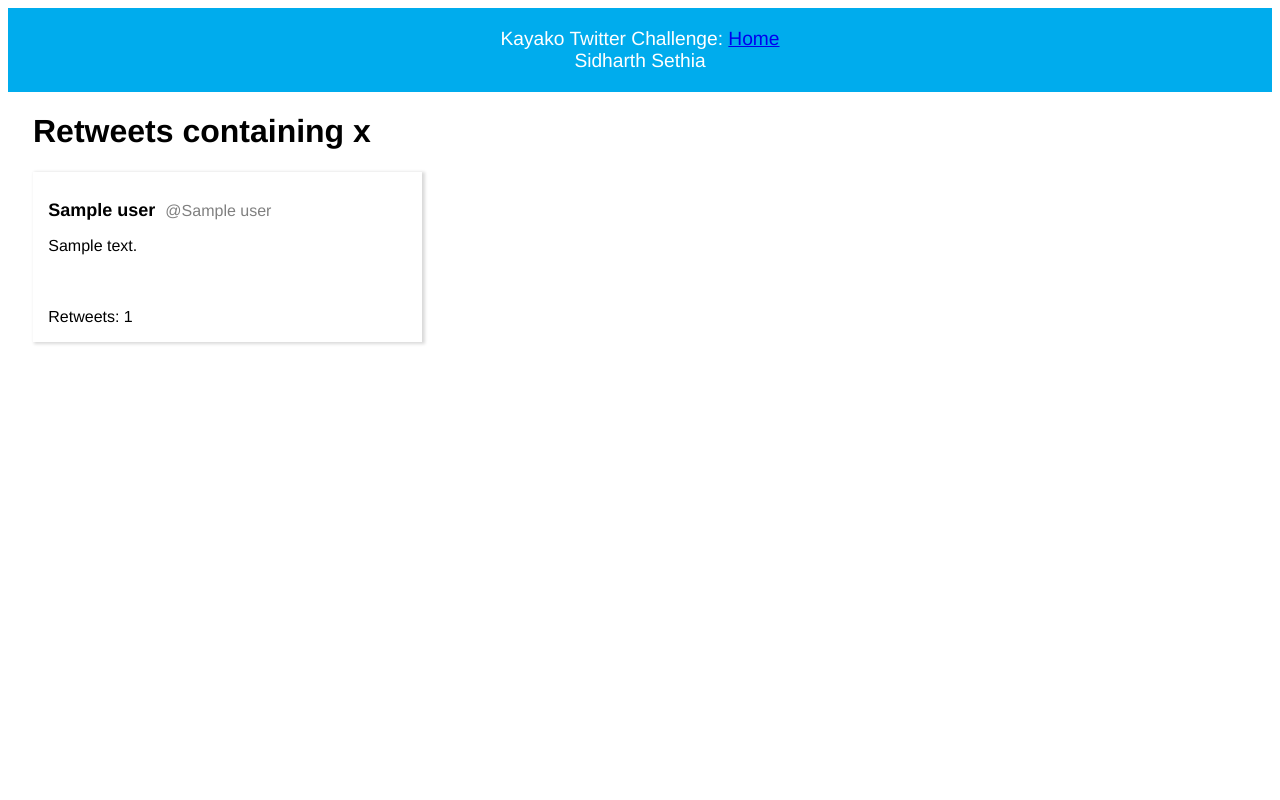
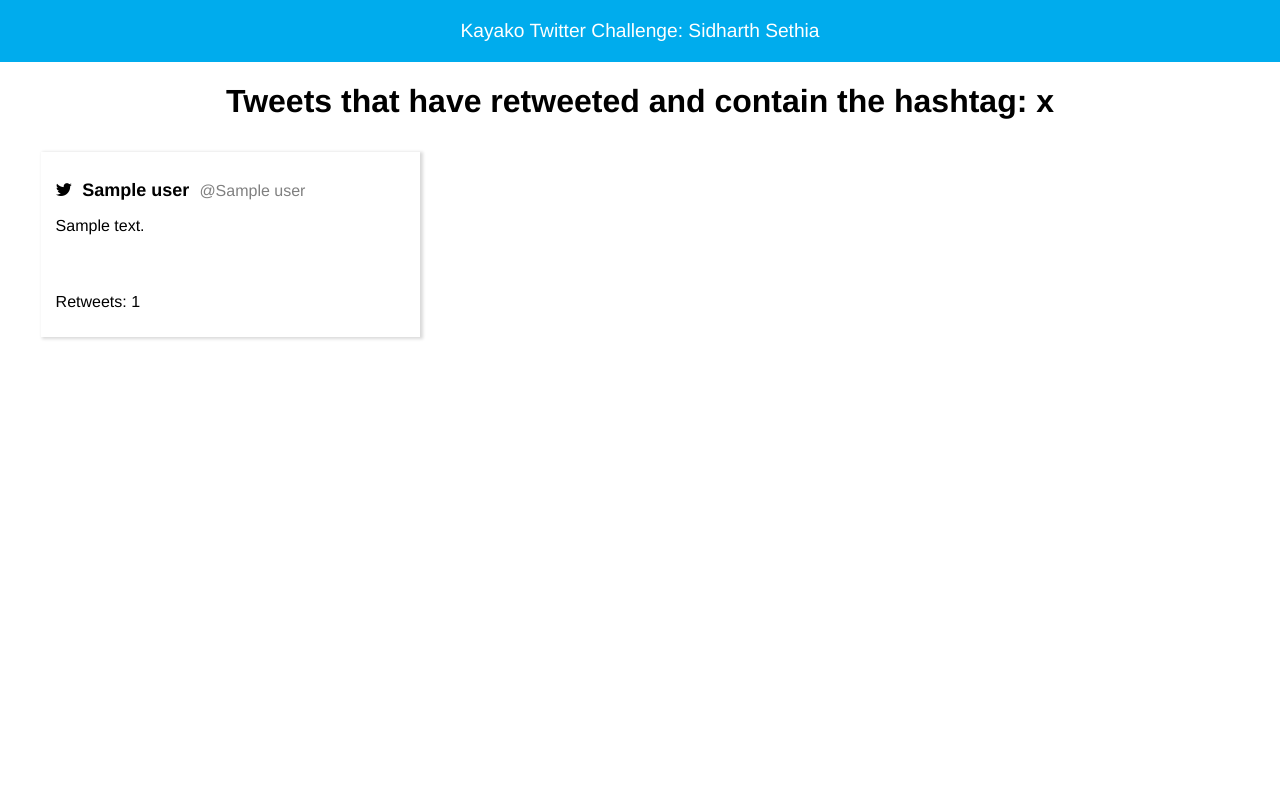
Before and after one commit to sidharthsethia/KayakoTwitterChallenge, a Flask app: template app/templates/index.html in a window 1280 px wide. Run offline with Flask 2, Linux system fonts and the light colour scheme; the template is opened without the code that fills it: most values are stand-ins (such as "Sample title", 1, 10 or a date in 2020).

Commit message:
Fix alignement

```diff
--- a/app/static/stylesheets/style.css
+++ b/app/static/stylesheets/style.css
@@ -1,5 +1,6 @@
 body{
     padding:0px;
+    margin:0px;
 }
 
 #heading {
@@ -12,25 +13,36 @@ body{
 }
 
 .column-4 {
-    background: white;
     font-family: "Helvetica Neue", Helvetica, Arial, sans-serif;
     font-style: normal;
-    box-shadow: 2px 1px 3px 1px rgba(0, 0, 0, 0.15);
     margin-bottom: 20px;
-    width: 32%;
+    width: 33.333%;
     display: inline-block;
     vertical-align: top;
-    margin-right: 1%;
+    float: left;
 }
 
+
 .tweet-text{
-    min-height:55px;
+    min-height:60px;
     font-family: "Helvetica Neue", Helvetica, Arial, sans-serif;
     font-style: normal;
 }
 
-.twitter-tweet{
+.twitter-tweet {
     margin: 10px 15px;
+    font-family: "Helvetica Neue", Helvetica, Arial, sans-serif;
+    font-style: normal;
+    box-shadow: 2px 1px 3px 1px rgba(0, 0, 0, 0.15);
+    padding: 10px 15px;
+}
+
+.twitter-logo{
+    font-size: 18px;
+    font-weight: 600;
+    display: inline-block;
+    margin-bottom: 0px;
+    margin-right: 10px;
     font-family: "Helvetica Neue", Helvetica, Arial, sans-serif;
     font-style: normal;
 }
@@ -67,13 +79,33 @@ body{
 }
 
 h1{
-    margin-left: 25px;
+    margin-left: auto;
     margin-right: auto;
+    text-align: center;
     font-family: "Helvetica Neue", Helvetica, Arial, sans-serif;
     font-style: normal;
 }
 
-@media screen and (max-width : 480px ) {
+a:link {
+    color: black;
+}
+
+/* visited link */
+a:visited {
+    color: black;
+}
+
+/* mouse over link */
+a:hover {
+    color: #00aced;
+}
+
+/* selected link */
+a:active {
+    color: #00aced;
+}
+
+@media screen and (max-width : 600px ) {
     .column-4{
         width: 94%;
         margin-left: 3%;
--- a/app/templates/base.html
+++ b/app/templates/base.html
@@ -1,6 +1,7 @@
 <html>
   <head>
     <link rel="stylesheet" href="../static/stylesheets/style.css">
+    <link rel="stylesheet" href="https://cdnjs.cloudflare.com/ajax/libs/font-awesome/4.7.0/css/font-awesome.min.css">
     <script lol="//platform.twitter.com/widgets.js" charset="utf-8"></script>
     {% if title %}
     <title>{{ title }} - Kayako Twitter Challenge</title>
@@ -9,7 +10,7 @@
     {% endif %}
   </head>
   <body>
-  <div id="heading"><big>Kayako Twitter Challenge: <a href="/index">Home</a><br>Sidharth Sethia</big></div>
+  <div id="heading"><big>Kayako Twitter Challenge: Sidharth Sethia</big></div>
     {% block content %}{% endblock %}
   </body>
 </html>
--- a/app/templates/index.html
+++ b/app/templates/index.html
@@ -1,11 +1,11 @@
 {% extends "base.html" %}
 {% block content %}
-    <h1>Retweets containing {{ hashtag }}</h1>
+    <h1>Tweets that have retweeted and contain the hashtag: {{ hashtag }}</h1>
     <div class="row">
         {% for tweet in tweets %}
             <div class="column-4">
                 <div class="twitter-tweet">
-                    <p class="user-name">{{tweet.user.name}}</p><p class="user-handle"> @{{tweet.user.screen_name}}</p>
+                    <p class="twitter-logo"><a href="{{tweet.tweet_url}}"><i class="fa fa-twitter"></i></a></p><p class="user-name">{{tweet.user.name}}</p><p class="user-handle"> @{{tweet.user.screen_name}}</p>
                     <p class="tweet-text">{{tweet.text}}</p>
                     <p class="retweet">Retweets: {{ tweet.retweet_count }}</p>
                 </div>
@@ -13,6 +13,3 @@
         {% endfor %}
     </div>
 {% endblock %}
-
-<!--
-<div><p>{{ tweet.user.screen_name }} tweeted: <b>{{ tweet.text }}</b></p></div>-->
```
